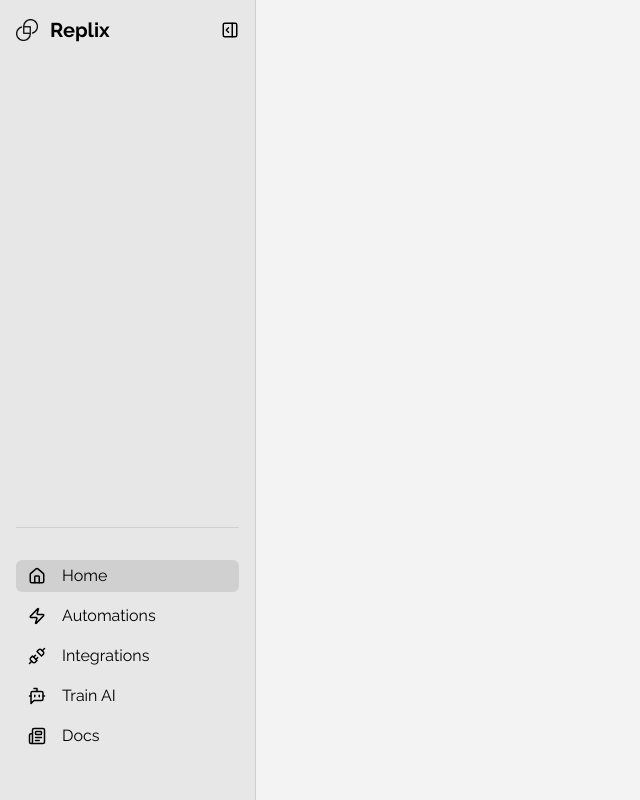
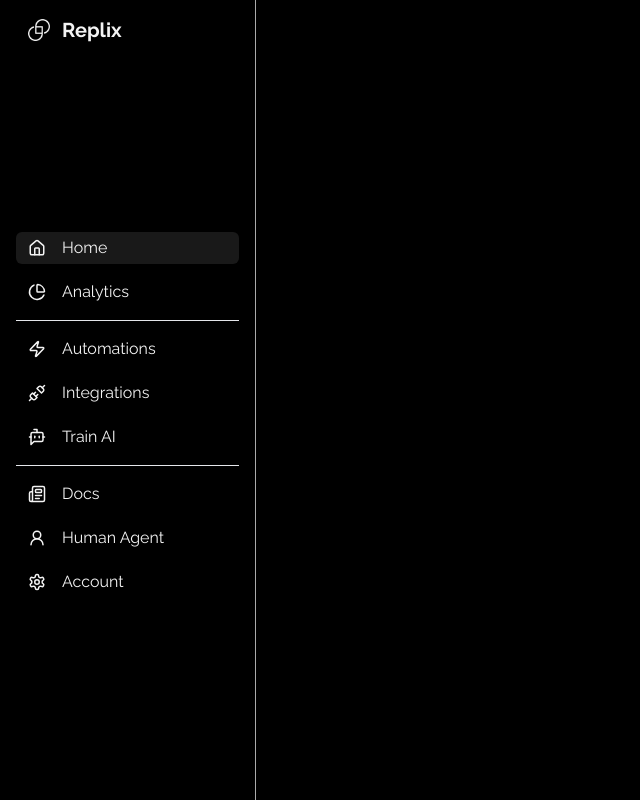
Before and after one commit to Osamaas04/replix, a Next.js app: page /dashboard in a window 1280 px wide. Shown: the whole page, without its empty margins (0-640 px from the left). Built offline with nearby package versions, Linux system fonts and the light colour scheme.

Commit message:
front polish 17

```diff
--- a/components/dashboard/automations/InstagramAutomate.jsx
+++ b/components/dashboard/automations/InstagramAutomate.jsx
@@ -1,7 +1,7 @@
 import { Play, Pause } from "lucide-react";
 
 export default function InstagramAutomate({ status, onStatusChange }) {
-  const isActivated = status === true;
+  const isActivated = status === true; // Convert status to boolean
 
   return (
     <div className="flex border-b border-primary/10 px-8 py-4 justify-between">
@@ -20,7 +20,7 @@ export default function InstagramAutomate({ status, onStatusChange }) {
 
       <button
         className="border border-primary/10 flex items-center gap-2 px-2 py-1 rounded-md hover:bg-primary/80 hover:text-secondary"
-        onClick={() => onStatusChange(!isActivated)}
+        onClick={() => onStatusChange(!isActivated)} // Toggle status
       >
         {isActivated ? <><Pause size={18} /> Pause</> : <><Play size={18} /> Activate</>}
       </button>
--- a/components/dashboard/automations/XAutomate.jsx
+++ b/components/dashboard/automations/XAutomate.jsx
@@ -19,7 +19,7 @@ export default function XAutomate({ status, onStatusChange }) {
       </div>
 
       <button
-        className="border border-primary/10 flex items-center gap-2 px-2 py-1 rounded-md text-primary/50 cursor-not-allowed"
+        className="border border-primary/10 flex items-center gap-2 px-2 py-1 rounded-md text-primary/50"
         onClick={() => onStatusChange(!isActivated)}
         disabled
       >
--- a/components/dashboard/main/MainDashboard.jsx
+++ b/components/dashboard/main/MainDashboard.jsx
@@ -4,10 +4,20 @@ import { Suspense } from "react";
 import { usePathname, useSearchParams, useRouter } from "next/navigation";
 import Image from "next/image";
 import Link from "next/link";
-import { Unplug, Zap, House, Newspaper, BotMessageSquare, PanelRightOpen, Menu } from "lucide-react";
+import {
+  Unplug,
+  Zap,
+  House,
+  Newspaper,
+  BotMessageSquare,
+  UserRound,
+  Menu,
+  Settings,
+  ChartPie,
+} from "lucide-react";
 import SocialCards from "@/components/dashboard/sub/SocialCard";
 import Automations from "../sub/Automations";
-import Logo from "@/public/assets/chatlogo-dark.webp";
+import Logo from "@/public/assets/chatlogo.webp";
 
 function DashboardContent() {
   const router = useRouter();
@@ -22,50 +32,57 @@ function DashboardContent() {
   };
 
   return (
-    <div className="bg-secondary">
+    <div className="bg-primary">
       <div className="grid lg:flex sm:justify-normal">
-
         <button className="block lg:hidden px-4 py-4">
-          <Menu />
+          <Menu color="white"/>
         </button>
 
-        <aside className="hidden bg-primary/5 lg:flex lg:flex-col justify-between w-[16rem] h-screen border-r border-primary/10 px-4 py-4">
+        <aside className="hidden bg-primary lg:flex lg:flex-col w-[16rem] h-screen border-r border-secondary/70 px-4 py-4">
           <div className="grid items-baseline">
-            <div className="flex items-center justify-between">
+            <div className="flex items-center justify-between px-3">
               <Link href="/dashboard" className="flex space-x-3 items-center">
                 <Image src={Logo} alt="Replix logo" width={22} height={22} />
-                <p className="text-primary text-xl font-semibold">Replix</p>
+                <p className="text-secondary text-xl font-semibold">Replix</p>
               </Link>
-              <div>
+              {/* <div>
               <button className="flex">
-                <PanelRightOpen size={18}/>
+                <ChevronsUpDown size={18}/>
               </button>
+            </div> */}
             </div>
           </div>
 
-          </div>
-
-          <div className="border-t border-primary/10 py-8 grid items-end font-raleway text-primary">
-            <ol className="grid gap-2">
+          <div className="border-t border-primary/10 my-auto grid items-end font-raleway text-secondary">
+            <ol className="grid gap-3">
               {[
                 { name: "Home", icon: <House size={18} /> },
+                { name: "Analytics", icon: <ChartPie size={18} /> },
+                { hr: true },
                 { name: "Automations", icon: <Zap size={18} /> },
                 { name: "Integrations", icon: <Unplug size={18} /> },
                 { name: "Train AI", icon: <BotMessageSquare size={18} /> },
+                { hr: true },
                 { name: "Docs", icon: <Newspaper size={18} /> },
-              ].map(({ name, icon }) => (
+                { name: "Human Agent", icon: <UserRound size={18} /> },
+                { name: "Account", icon: <Settings size={18} /> },
+              ].map((item, index) =>
+                item.hr ? (
+                  <hr key={index} className="text-secondary/70"/>
+                ) : (
                   <button
-                  key={name}
-                  className={`hover:bg-primary/10 rounded-md px-3 py-1 ${
-                    menuItem === name ? "bg-primary/10" : ""
+                    key={item.name}
+                    className={`hover:bg-secondary/10 rounded-md px-3 py-1 ${
+                      menuItem === item.name ? "bg-secondary/10" : ""
                     }`}
-                  onClick={() => handleMenuChange(name)}
+                    onClick={() => handleMenuChange(item.name)}
                   >
                     <li className="flex gap-4 items-center">
-                    {icon} <span>{name}</span>
+                      {item.icon} <span>{item.name}</span>
                     </li>
                   </button>
-              ))}
+                )
+              )}
             </ol>
           </div>
         </aside>
--- a/components/dashboard/sub/Automations.jsx
+++ b/components/dashboard/sub/Automations.jsx
@@ -138,17 +138,17 @@ export default function Automations() {
     <div className="h-screen">
       <div className="grid gap-4 p-14">
         <div className="grid gap-2">
-          <h1 className="text-primary text-3xl font-semibold">
+          <h1 className="text-secondary text-3xl font-semibold">
             Automated Workflows
           </h1>
-          <h3 className="text-primary/70">Automate your workflows with AI.</h3>
+          <h3 className="text-secondary/70">Automate your workflows with AI.</h3>
         </div>
 
         <div className="flex justify-between">
           <div className="flex gap-4">
             <button
-              className={`border border-primary/10 px-2 py-1 rounded-md hover:bg-primary/80 hover:text-secondary ${
-                !isActivated && "bg-primary/80 text-secondary"
+              className={`border border-secondary/70 px-2 py-1 rounded-md text-secondary bg-primary hover:text-primary hover:bg-secondary ${
+                !isActivated && "bg-secondary !text-primary"
               }`}
               onClick={() => setIsActivated(false)}
             >
@@ -157,8 +157,8 @@ export default function Automations() {
               </li>
             </button>
             <button
-              className={`border border-primary/10 px-2 py-1 rounded-md hover:bg-primary/80 hover:text-secondary ${
-                isActivated && "bg-primary/80 text-secondary"
+              className={`border border-secondary/70 px-2 py-1 rounded-md text-secondary bg-primary hover:text-primary hover:bg-secondary ${
+                isActivated && "bg-secondary !text-primary"
               }`}
               onClick={() => setIsActivated(true)}
             >
@@ -169,7 +169,7 @@ export default function Automations() {
           </div>
         </div>
 
-        <div className="bg-white flex flex-col items-center gap-8 border border-primary/10 rounded-md w-[70vw] min-h-[20rem]">
+        <div className="bg-white flex flex-col items-center gap-8 border border-secondary/70 rounded-md w-[70vw] min-h-[20rem]">
           {filteredAutomations.length === 0 ? (
             <EmptyWorkflow
               icon={isActivated ? Play : Pause}
--- a/components/dashboard/sub/EmptyWorkflow.jsx
+++ b/components/dashboard/sub/EmptyWorkflow.jsx
@@ -1,12 +1,12 @@
 export default function EmptyWorkflow({ icon: Icon, title }) {
   return (
     <div className="flex flex-col gap-8 justify-center items-center  rounded-md h-[20rem] my-auto">
-      <div className="grid justify-self-center border border-primary/10 border-dashed rounded-full p-8 w-fit h-fit">
-        <Icon />
+      <div className="grid justify-self-center border border-secondary/70 border-dashed rounded-full p-8 w-fit h-fit">
+        <Icon color="#fff"/>
       </div>
 
       <div className="grid justify-center">
-        <h1 className="font-semibold text-center">{title}</h1>
+        <h1 className="font-semibold text-center text-secondary">{title}</h1>
       </div>
     </div>
   );
--- a/components/dashboard/sub/SocialCard.jsx
+++ b/components/dashboard/sub/SocialCard.jsx
@@ -8,8 +8,8 @@ export default function SocialCards() {
     <div>
       <div className="grid gap-4 p-14">
         <div className="grid gap-2">
-          <h1 className="text-primary text-3xl font-semibold">Integrations</h1>
-          <h3 className="text-primary/70">
+          <h1 className="text-secondary text-3xl font-semibold">Integrations</h1>
+          <h3 className="text-secondary/70">
             Enhance your Replix experience by connecting your apps.
           </h3>
         </div>
```
Lines whose indentation alone changed are shown as unchanged.
